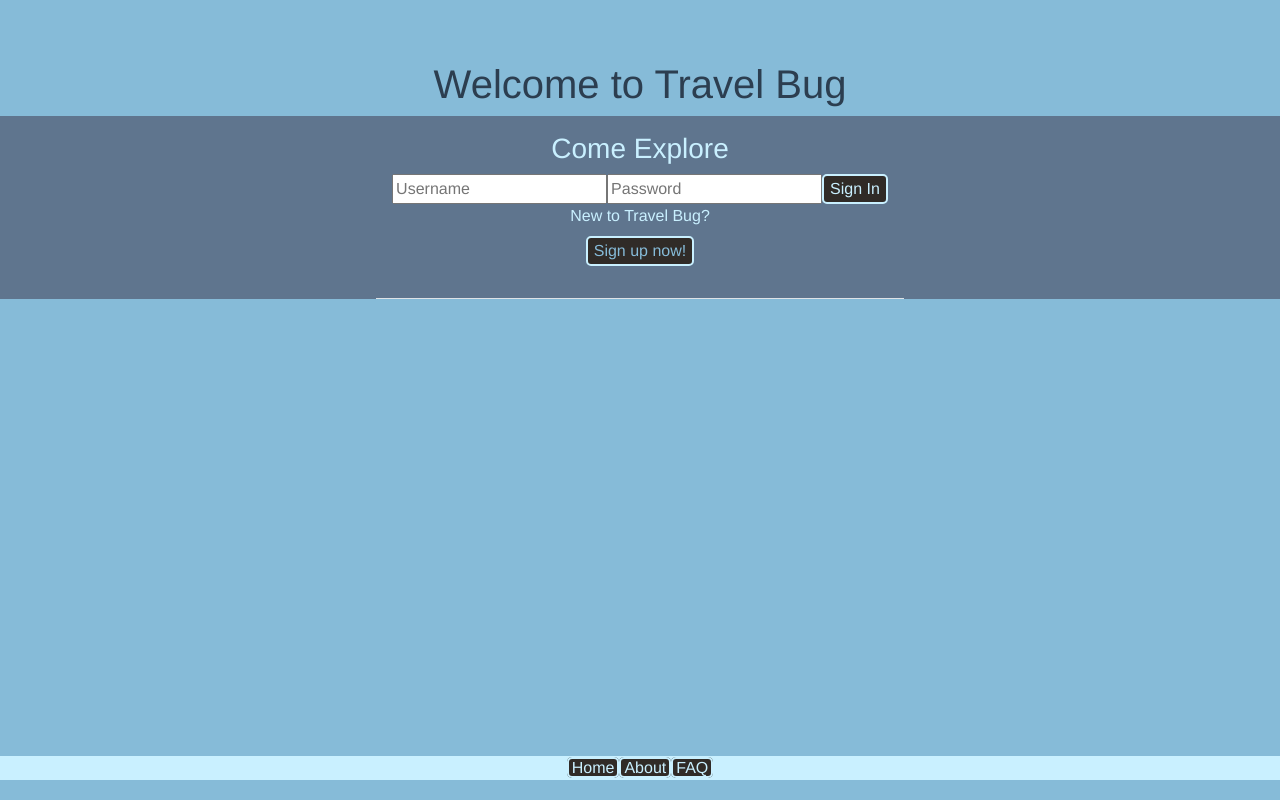
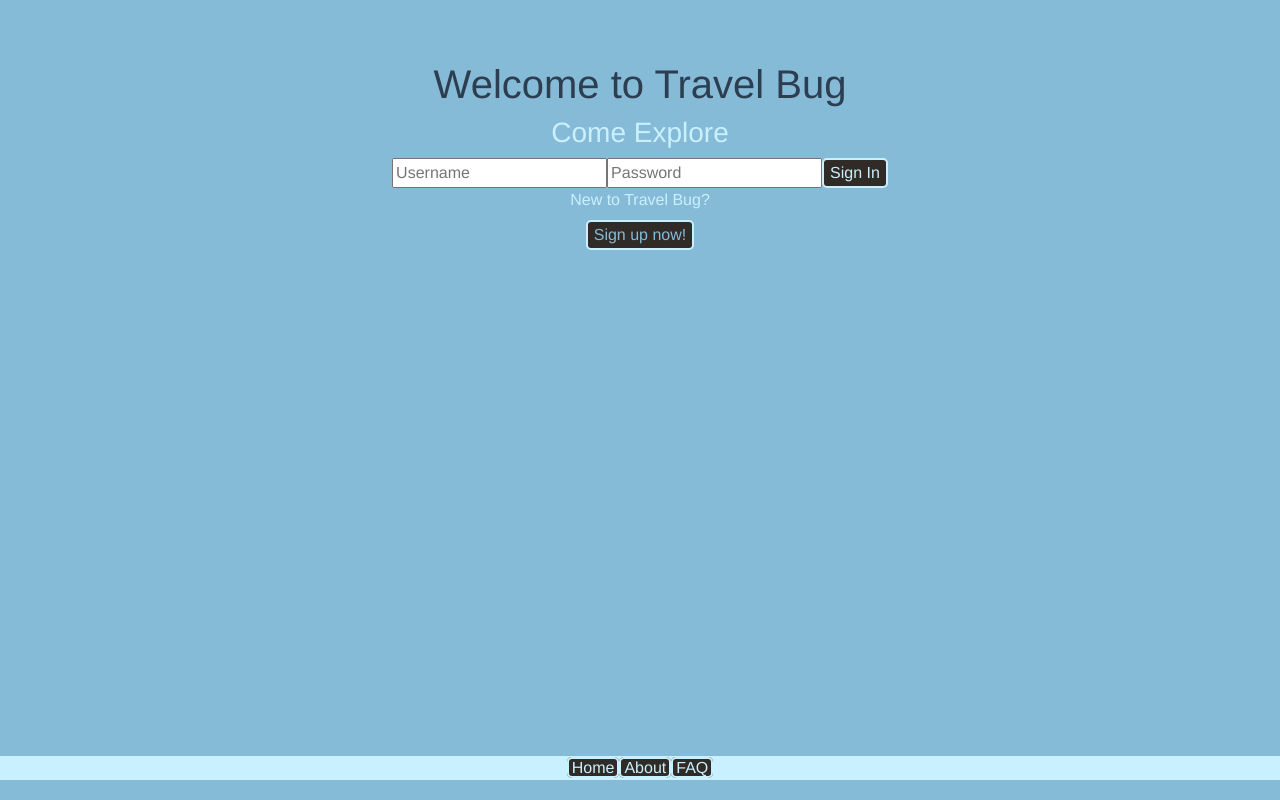
Before and after one commit to natalie-todd/travelBugFrontend2, a Vue app in the folder intro-vue/: page / in a window 1280 px wide. Built offline with nearby package versions, Linux system fonts and the light colour scheme; no server answers.

Commit message:
got rid of modal and have regular sign in, thinking of only using modal for the registration page in the future

```diff
--- a/intro-vue/src/components/Modal.vue
+++ b/intro-vue/src/components/Modal.vue
@@ -3,12 +3,12 @@
   <div>
 <h1>Welcome to Travel Bug</h1>
 </div>
-    <div>
+    <!-- <div>
         <div class='modal-container'>
           <div class='modal-header'>
             <slot name='login'>
       <div v-if='logseen' id='signin'>
-        <form>
+        <form> -->
           <h3>Come Explore</h3>
             <input placeholder='Username' type='text' name='username' id='username' value=''>
             <input placeholder='Password' type='password' name='password' id='password' value=''>
@@ -20,11 +20,11 @@
             <button v-on:click='seen ==! seen, logseen ==! logseen' type='submit' name='button'>Sign up now!</button>
             </div>
             <div id="alertMessage"><p></p></div>
-        </form>
+        <!-- </form>
         </div>
         </slot>
-        <slot name='register'>
-        <div v-if='seen' id='registrationForm'>
+        <slot name='register'> -->
+        <!-- <div v-if='seen' id='registrationForm'>
         <form @submit.prevent='sendCredentials()'>
           <h3>We are excited for your new ventures!</h3>
           <div>
@@ -52,8 +52,8 @@
         </div>
              </slot>
                   </div>
-                </div>
-            </div>
+                </div> -->
+            <!-- </div> -->
     </div>
 </template>
 
@@ -113,36 +113,35 @@ export default {
 </script>
 
 <style scope>
-
 body {
-  background-color: #86BBD8;
+  background-color: #86bbd8;
 }
 
 h1 {
-  background-color: #86BBD8;
+  background-color: #86bbd8;
 }
 
 h3 {
-  color: #C9F0FF
+  color: #c9f0ff;
 }
 
 button {
-  background-color: #302B27;
-  color:#86BBD8;
-  border: #C9F0FF solid 2px;
-   border-radius: 5px;
+  background-color: #302b27;
+  color: #86bbd8;
+  border: #c9f0ff solid 2px;
+  border-radius: 5px;
 }
 
 label {
- color: #C9F0FF;
+  color: #c9f0ff;
 }
 .content {
-   background-color: #86BBD8;
+  background-color: #86bbd8;
 }
 .modal-container {
   display: flex;
   justify-content: center;
-    background-color: #5F758E;
+  background-color: #5f758e;
 }
 #signin {
   display: flex;
@@ -150,17 +149,17 @@ label {
 }
 
 #first {
-  background-color: #86BBD8;
+  background-color: #86bbd8;
 }
 
 #signButton {
-   background-color: #302B27;
-  color: #C9F0FF;
-  border: #C9F0FF solid 2px;
+  background-color: #302b27;
+  color: #c9f0ff;
+  border: #c9f0ff solid 2px;
   border-radius: 5px;
 }
 
 #alertMessage {
-  color: #C9F0FF;
+  color: #c9f0ff;
 }
 </style>
```
